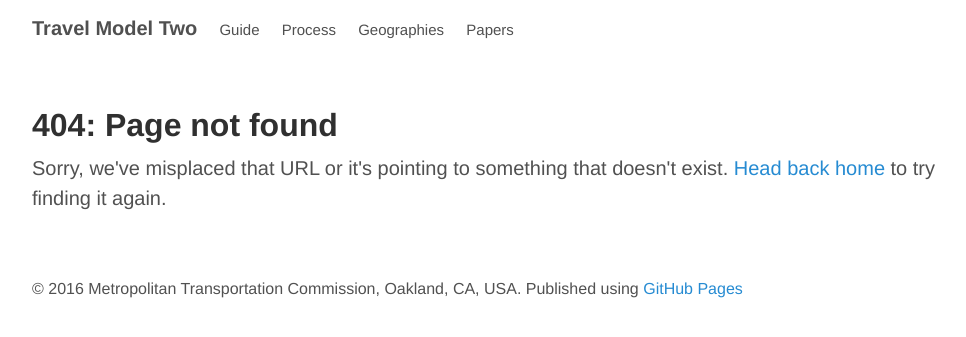
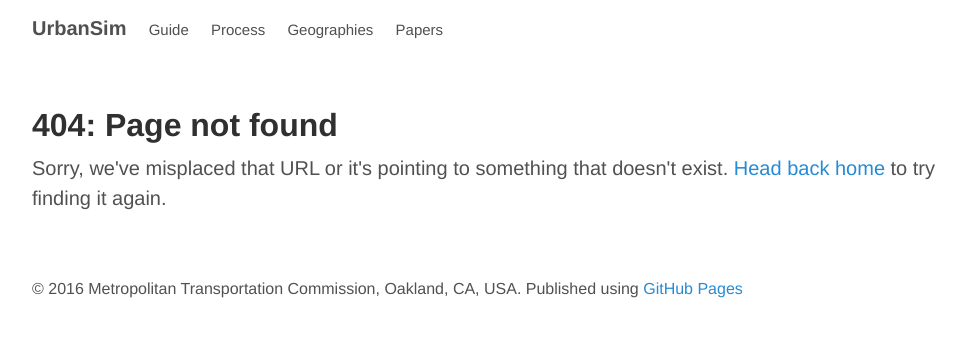
Before and after one commit to BayAreaMetro/baus_docs, a Jekyll site: the page built from 404.html, in a window 1280 px wide. Shown: the top 337 px of the page, without its empty margins (144-1110 px from the left). Built offline with Jekyll 4.4.1, drawn with Linux system fonts in a browser that asks for light colours.

Commit message:
change a few of the links

```diff
--- a/_config.yml
+++ b/_config.yml
@@ -9,7 +9,7 @@
 permalink:        pretty
 
 # Setup
-title:            Travel Model Two
+title:            UrbanSim
 tagline:          'Metropolitan Transportation Commission'
 url:              http://oaklandanalytics.github.io/new_baus_docs
 shorturl:         oaklandanalytics.github.io/new_baus_docs
--- a/_layouts/default.html
+++ b/_layouts/default.html
@@ -9,10 +9,10 @@
     <div class="container content">
       <div class="masthead">
         <h3 class="masthead-title">
-          <a href="/new_baus_docs/" title="Home">{{ site.title }}</a>
+          <a href="/baus_docs/" title="Home">{{ site.title }}</a>
 
           {% for page in site.pages_list %}
-              &nbsp;&nbsp;&nbsp;<small><a href="/new_baus_docs/{{ page[1]  }}">{{ page[0] }}</a></small>
+              &nbsp;&nbsp;&nbsp;<small><a href="/baus_docs/{{ page[1]  }}">{{ page[0] }}</a></small>
           {% endfor %}
 
         </h3>
```
